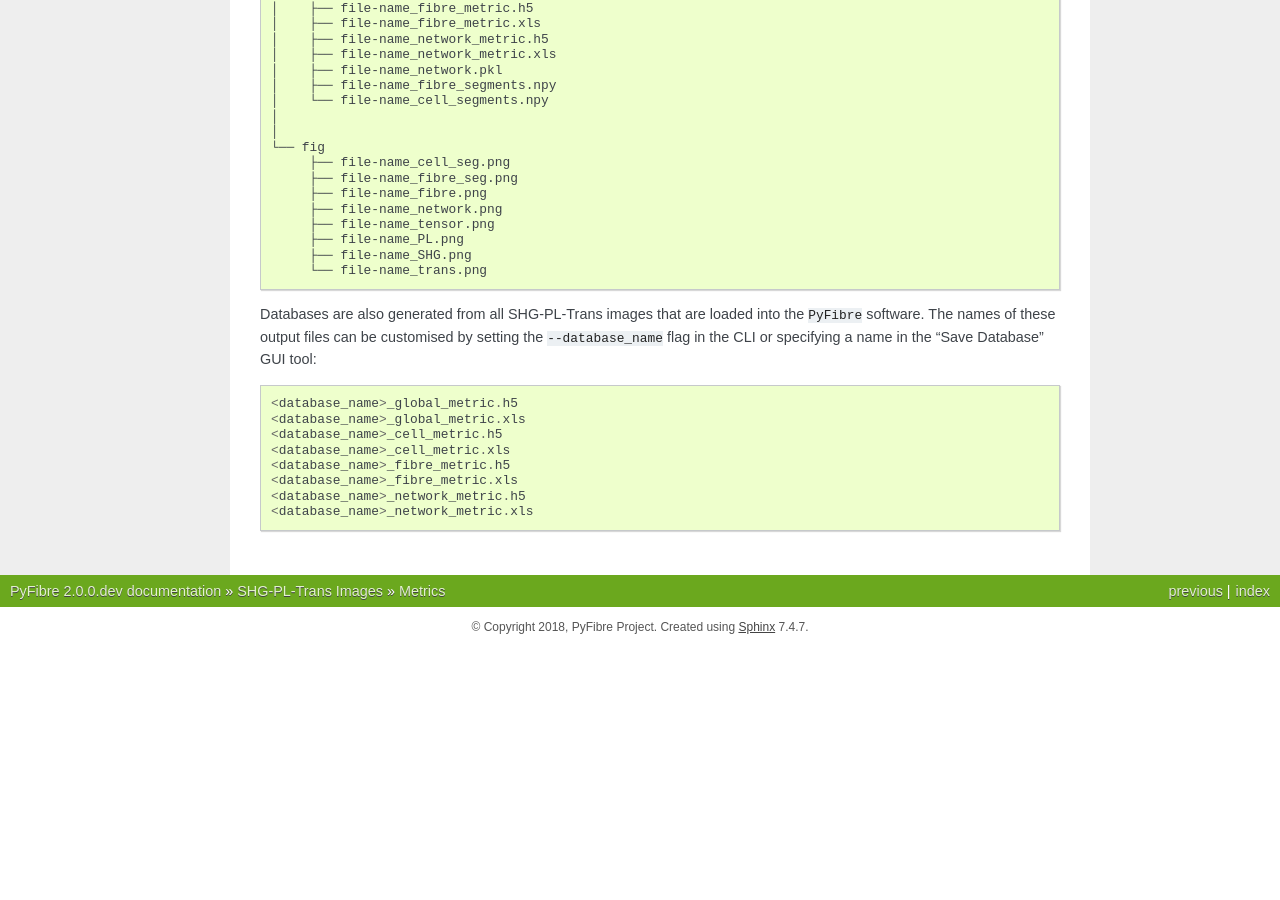
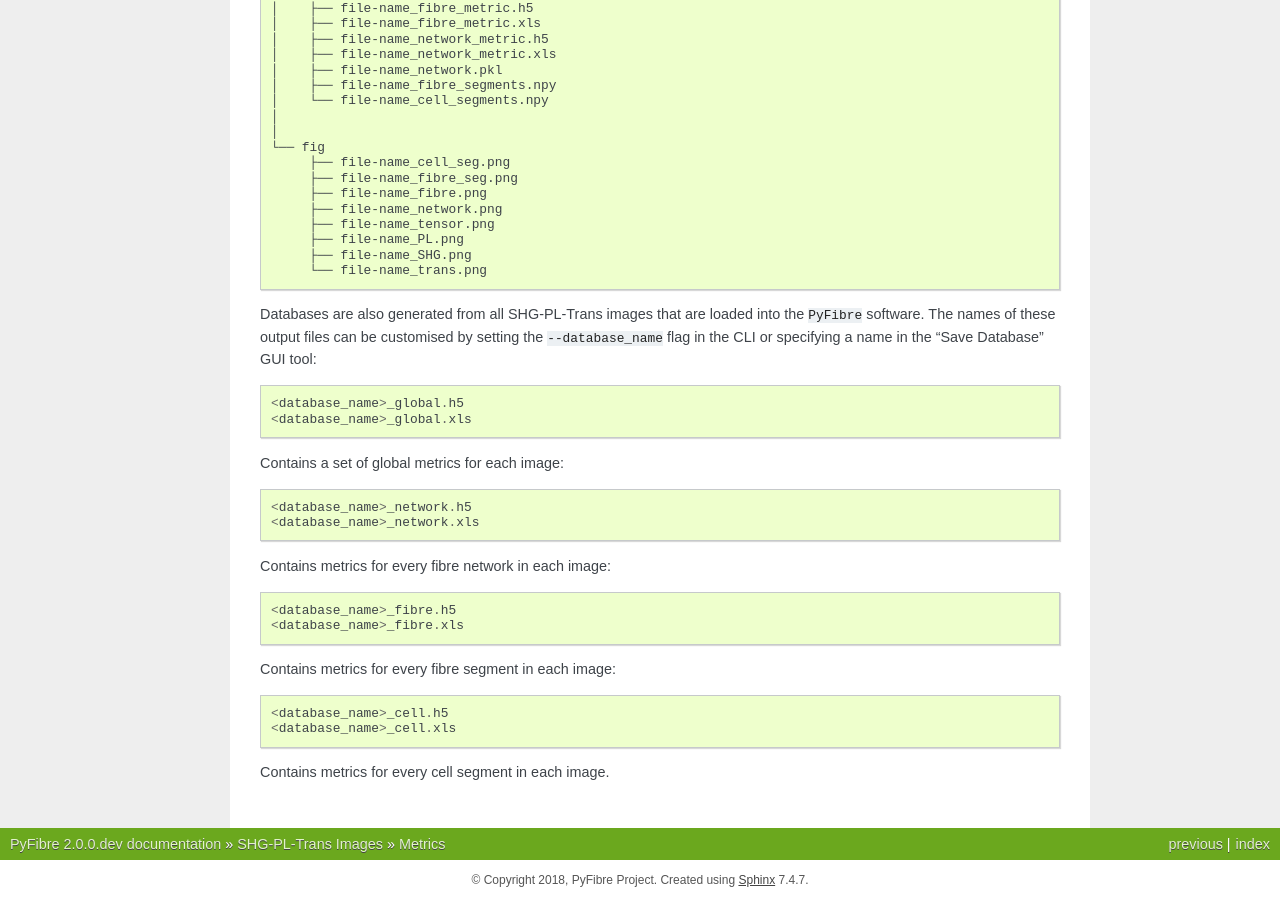
Before and after one commit to franklongford/PyFibre, a Sphinx documentation site: the page built from docs/source/shg_pl_trans/metrics.rst, in a window 1280 px wide and 900 px high, scrolled down 2254 px. Built offline with Sphinx 7.4.7, drawn with Linux system fonts in a browser that asks for light colours; pages that are not in the unit, such as notebooks, are missing from menus; the version number is read from the project's files by our own code; before the commit the page ends 2901 px from its top, so only the background shows below that.

Commit message:
FIX: minor update to documentation

```diff
--- a/docs/source/shg_pl_trans/metrics.rst
+++ b/docs/source/shg_pl_trans/metrics.rst
@@ -120,11 +120,22 @@ Databases are also generated from all SHG-PL-Trans images that are loaded into t
 of these output files can be customised by setting the ``--database_name`` flag in the CLI or specifying a name
 in the "Save Database" GUI tool::
 
-    <database_name>_global_metric.h5
-    <database_name>_global_metric.xls
-    <database_name>_cell_metric.h5
-    <database_name>_cell_metric.xls
-    <database_name>_fibre_metric.h5
-    <database_name>_fibre_metric.xls
-    <database_name>_network_metric.h5
-    <database_name>_network_metric.xls
+    <database_name>_global.h5
+    <database_name>_global.xls
+
+Contains a set of global metrics for each image::
+
+    <database_name>_network.h5
+    <database_name>_network.xls
+
+Contains metrics for every fibre network in each image::
+
+    <database_name>_fibre.h5
+    <database_name>_fibre.xls
+
+Contains metrics for every fibre segment in each image::
+
+    <database_name>_cell.h5
+    <database_name>_cell.xls
+
+Contains metrics for every cell segment in each image.
```
